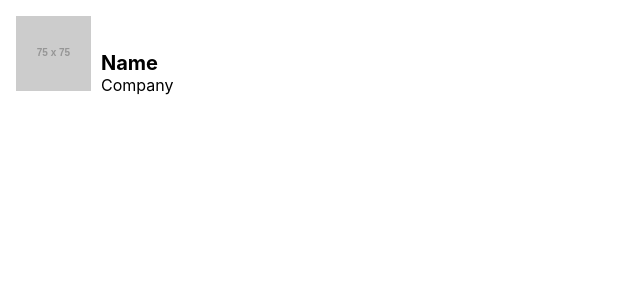
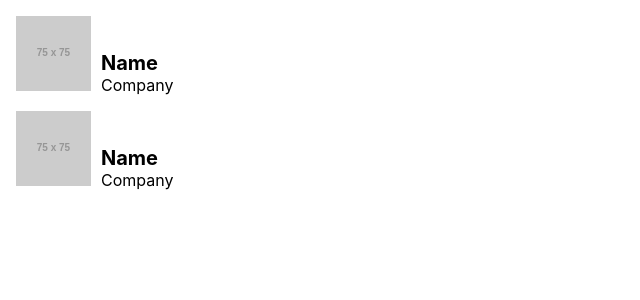
Before and after one commit to jorgelealbr/learn-react-github-api, a React (Create React App) app: page / in a window 1280 px wide. Shown: the top 300 px of the page, without its empty margins (0-640 px from the left). Built offline with nearby package versions, Linux system fonts and the light colour scheme.

Commit message:
adiciona componente CardList

```diff
--- a/src/App.js
+++ b/src/App.js
@@ -1,11 +1,11 @@
 import React, { Component } from 'react'
-import Card from './components/Card'
+import CardList from './components/CardList'
 
 class App extends Component {
   render() {
     return (
       <div>
-        <Card />
+        <CardList />
       </div>
     )
   }
--- /dev/null
+++ b/src/components/CardList.js
@@ -0,0 +1,12 @@
+import React, { Component } from 'react'
+import Card from './Card'
+
+const CardList = () => {
+  return (
+    <div>
+      <Card /> <Card />
+    </div>
+  )
+}
+
+export default CardList
```
